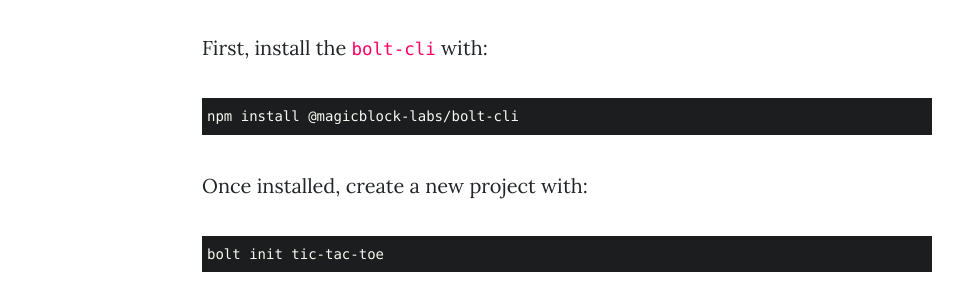
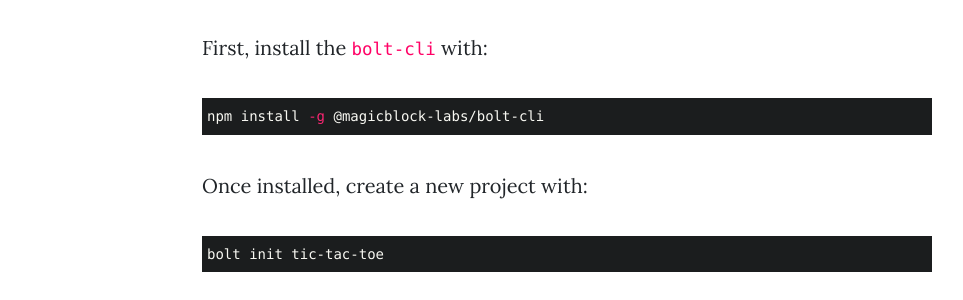
Before and after one commit to magicblock-labs/blog, a Jekyll site: the page built from _posts/2024-04-06-bolt-tic-tac-toe.md, in a window 1280 px wide and 900 px high, scrolled down 1131 px. Shown: the part 152-452 px from the top of the window, without its empty margins (73-1036 px from the left). Built offline with Jekyll 4.4.1, drawn with Linux system fonts in a browser that asks for light colours; nearby versions of some CDN libraries.

````diff
--- a/_posts/2024-04-06-bolt-tic-tac-toe.md
+++ b/_posts/2024-04-06-bolt-tic-tac-toe.md
@@ -23,7 +23,7 @@ The complete source code of the example is available [here](https://github.com/m
 First, install the `bolt-cli` with:
 
 ```bash
-npm install @magicblock-labs/bolt-cli
+npm install -g @magicblock-labs/bolt-cli
 ```
 
 Once installed, create a new project with:
````
